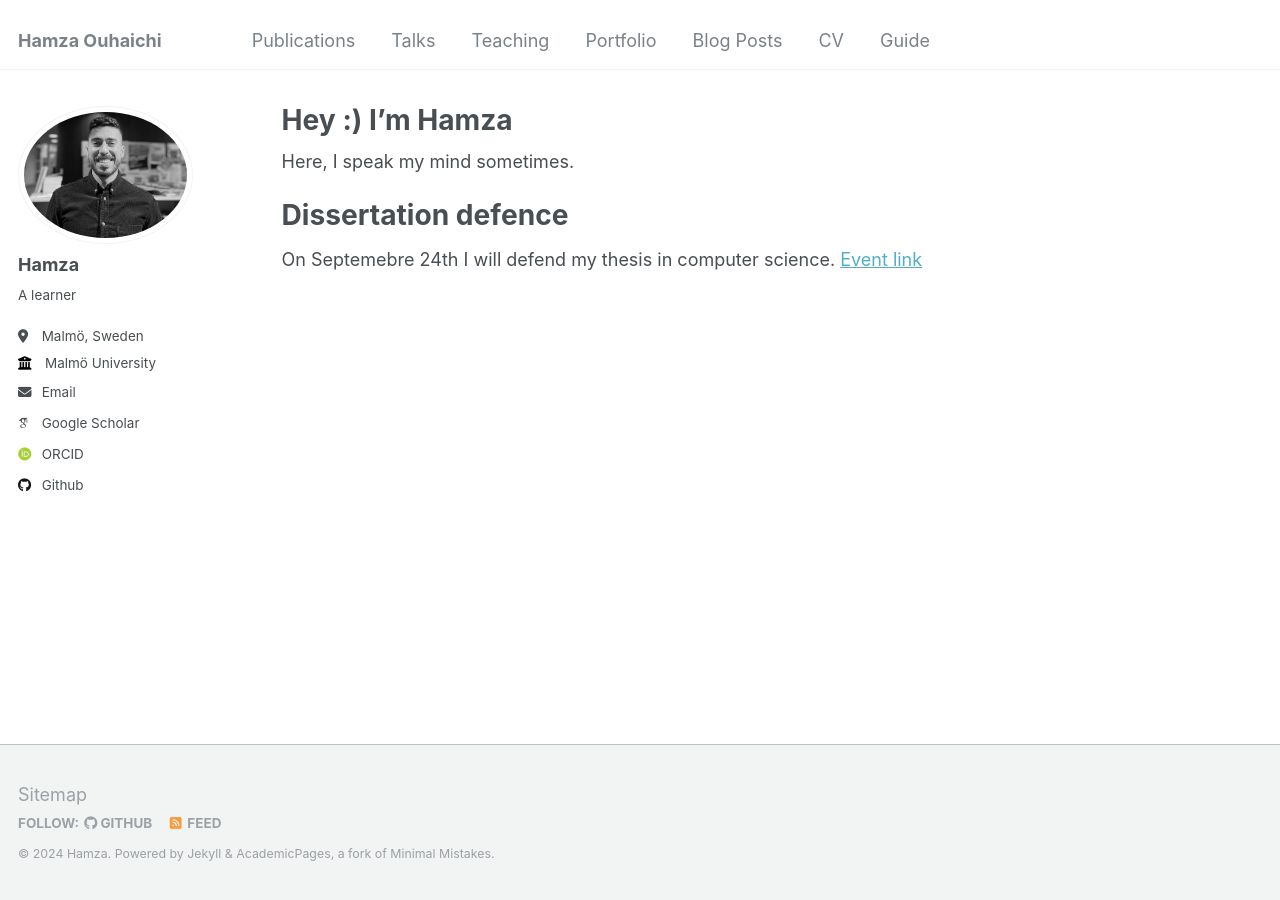
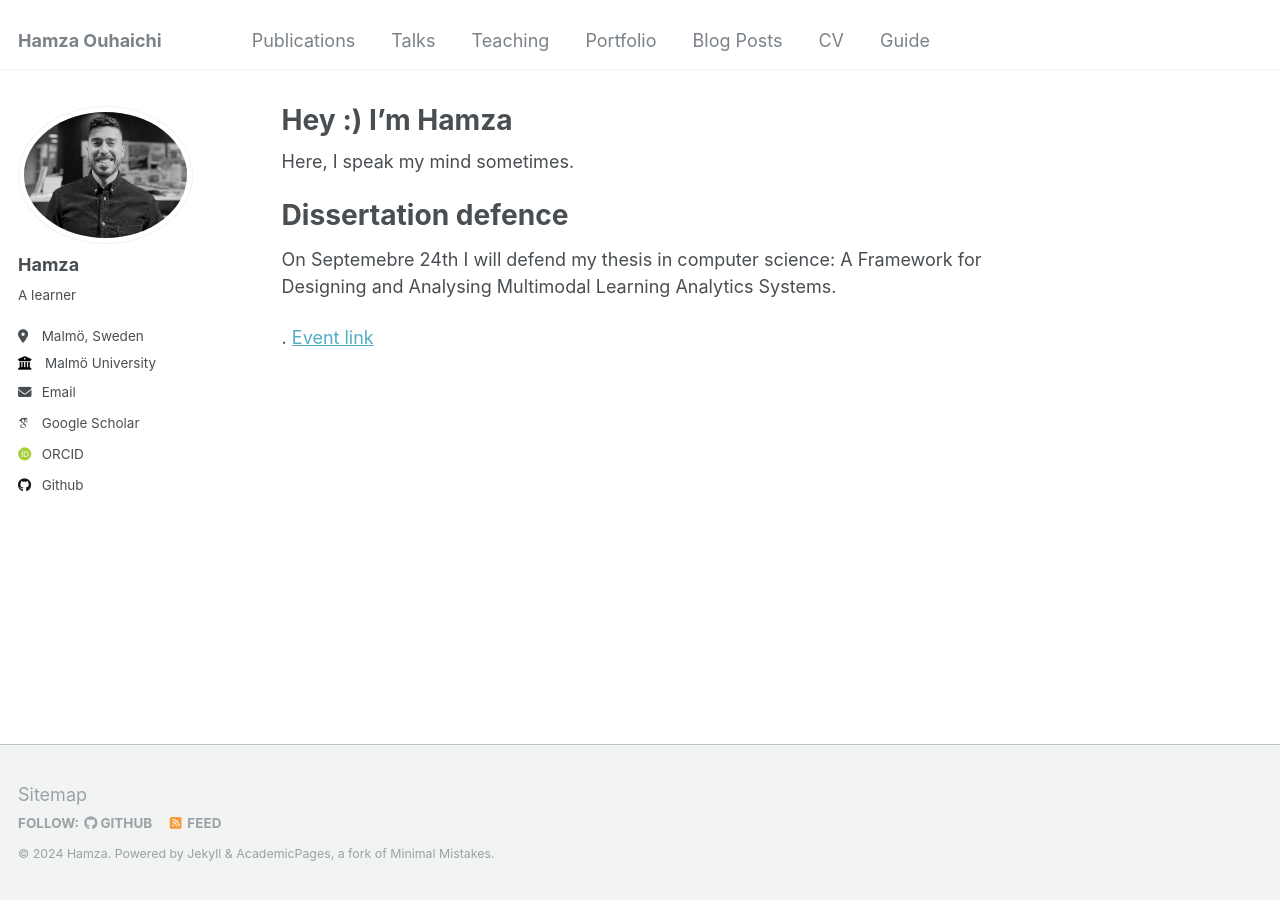
Before and after one commit to ouhaichi/ouhaichi.github.io, a Jekyll site: the page built from _pages/about.md, in a window 1280 px wide. Built offline with Jekyll 4.4.1, drawn with Linux system fonts in a browser that asks for light colours; some web fonts are replaced.

Commit message:
edit welcome page

```diff
--- a/_pages/about.md
+++ b/_pages/about.md
@@ -11,4 +11,6 @@ Here, I speak my mind sometimes.
 
 Dissertation defence
 ======
-On Septemebre 24th I will defend my thesis in computer science. [Event link](https://mau.se/en/calendar/dissertation-defence---hamza-ouhaichi/)
+On Septemebre 24th I will defend my thesis in computer science: A Framework for Designing and Analysing Multimodal Learning Analytics Systems.
+
+. [Event link](https://mau.se/en/calendar/dissertation-defence---hamza-ouhaichi/)
```
